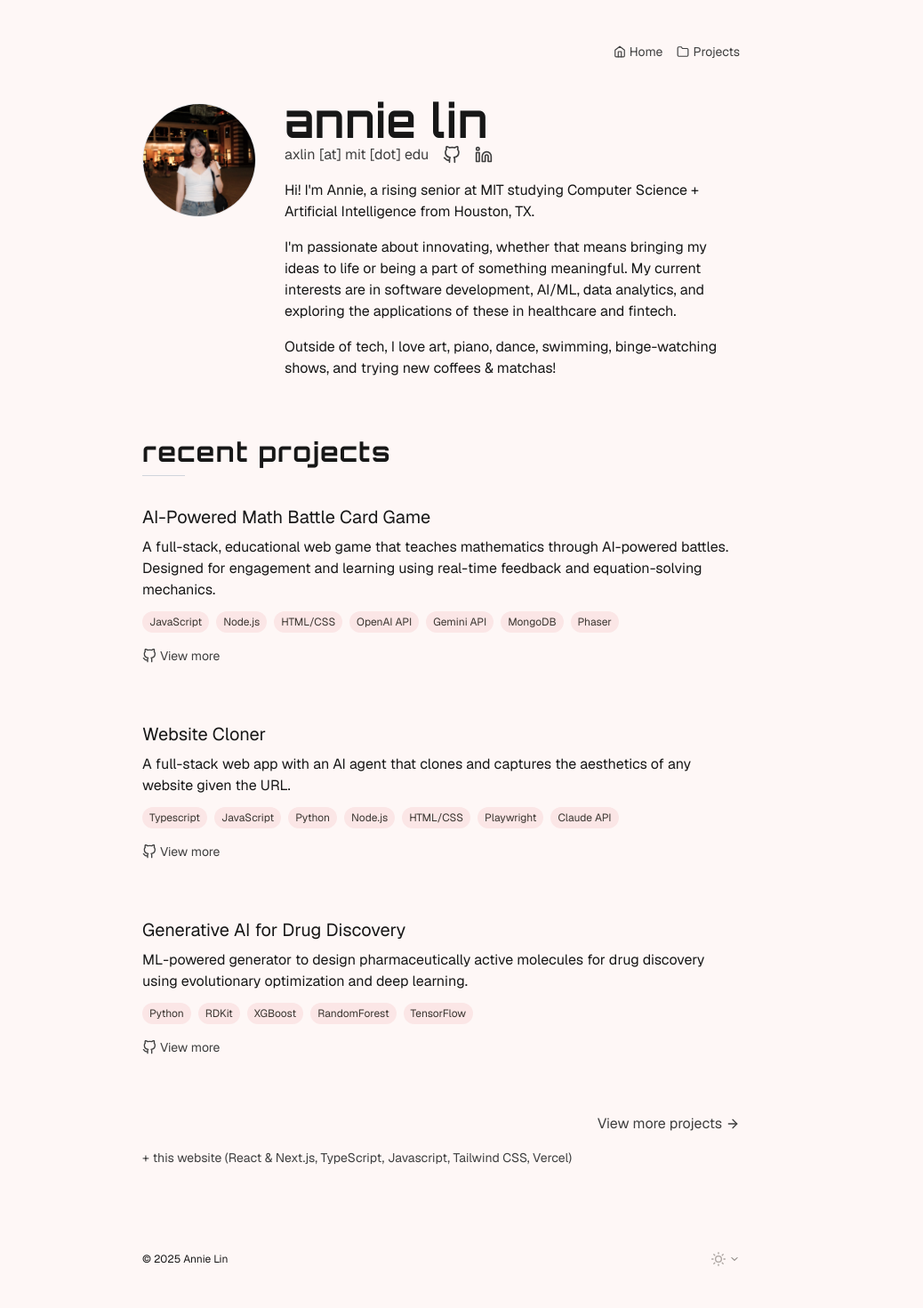
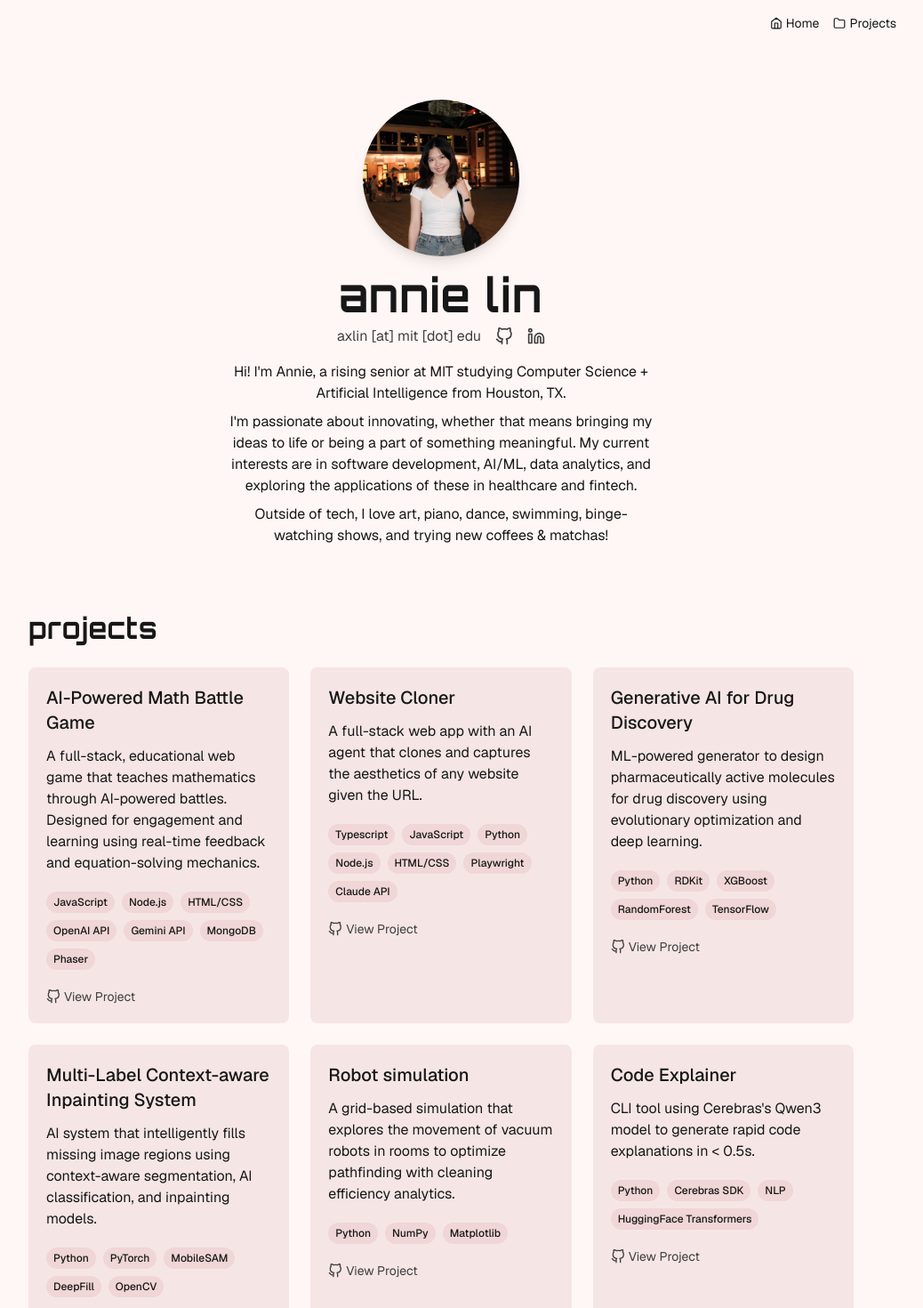
Before and after one commit to anniexlinn/website, a Next.js app: page / in a window 1280 px wide. Shown: the top 1470 px of the page at 89% size, without its empty margins (144-1182 px from the left). Built offline with nearby package versions, Linux system fonts and the light colour scheme.

Commit message:
updated ui

```diff
--- a/src/app/globals.css
+++ b/src/app/globals.css
@@ -1,36 +1,50 @@
 @import url('https://fonts.googleapis.com/css2?family=Orbitron:wght@400;500;700&display=swap');
 @import "tailwindcss";
 
-
 :root {
-  /* Light theme (unchanged) */
+  /* Light theme */
   --background: #fef7f6;
   --foreground: #171717;
   --text-primary: #171717;
   --text-secondary: #3f3f3f;
   --accent: #4d8f9e;
+
+  /* Project cards */
+  --project-card-bg: #f5e6e5;
+  --project-card-text: #171717;
+  --project-card-tech-bg: #f0d6d6;
+
+  /* Tech bubbles */
+  --tech-bubble-bg: #f0d6d6;
+  --tech-bubble-text: #171717;
 }
 
 .dark {
-  /* Enhanced dark theme */
+  /* Cool dark theme */
   --background: #1a1a1a;
+  --foreground: #f8e9e8;
+  --text-primary: #ffd6d6;
+  --text-secondary: #e8c9c8;
+  --accent: #5a9cad;
+  --accent-text: #171717;
 
-  /* Text colors */
-  --foreground: #f8e9e8; /* Base text */
-  --text-primary: #ffd6d6; /* Brighter pink for headings */
-  --text-secondary: #e8c9c8; /* Softer pink for subtext */
-
-  /* Accents */
-  --accent: #5a9cad; /* Muted teal-blue for bubbles */
-  --accent-text: #171717; /* Dark text inside bubbles */
-
-  /* Additional pink tones */
+  /* Pink tones */
   --pink-light: #f8e9e8;
   --pink-medium: #f0c8c6;
   --pink-dark: #e8a7a5;
 
-  --interactive: #f0c8c6; /* Light pink */
-  --interactive-hover: #ffb6b6; /* Brighter pink */
+  /* Interactive elements */
+  --interactive: #f0c8c6;
+  --interactive-hover: #ffb6b6;
+
+  /* Project cards */
+  --project-card-bg: #2e3740; /* Dark blue-gray */
+  --project-card-text: #f8e9e8;
+  --project-card-tech-bg: #3a3530;
+
+  /* Tech bubbles */
+  --tech-bubble-bg: #3c4754; /* Cool blue-gray */
+  --tech-bubble-text: #e2e8f0;
 }
 
 @theme inline {
@@ -46,25 +60,6 @@
   --font-sans: var(--font-geist-sans);
   --font-mono: var(--font-geist-mono);
   --font-orbitron: 'Orbitron', sans-serif;
-}
-
-/* Interactive Elements - Light Mode */
-.interactive-element {
-  color: var(--text-secondary);
-  transition: color 200ms ease;
-}
-
-.interactive-element:hover {
-  color: #f9a8d4;
-}
-
-/* Interactive Elements - Dark Mode */
-.dark .interactive-element {
-  color: var(--interactive) !important; /* #f0c8c6 */
-}
-
-.dark .interactive-element:hover {
-  color: var(--interactive-hover) !important; /* #ffb6b6 */
 }
 
 /* Base styles */
@@ -91,17 +86,72 @@ p, li {
   color: var(--text-secondary);
 }
 
+/* Interactive Elements */
+.interactive-element {
+  color: var(--text-secondary);
+  transition: color 200ms ease;
+}
+
+.interactive-element:hover {
+  color: #f9a8d4;
+}
+
+.dark .interactive-element {
+  color: var(--interactive) !important;
+}
+
+.dark .interactive-element:hover {
+  color: var(--interactive-hover) !important;
+}
+
 /* Technology bubbles */
 .tech-bubble {
-  background-color: var(--accent);
-  color: var(--accent-text);
-  padding: 0.25rem 0.75rem;
+  /* Size */
+  font-size: 0.75rem;
+  padding: 0.25rem 0.5rem;
   border-radius: 9999px;
   display: inline-block;
-  font-size: 0.875rem;
   font-weight: 500;
+
+  /* Light mode colors */
+  background-color: #f0d6d6;
+  color: var(--text-primary);
+
+  /* Dark mode colors */
+  .dark & {
+    background-color: #475569;
+    color: #f8fafc;
+  }
 }
 
+
+/* Project Cards */
+.project-card {
+  background-color: var(--project-card-bg);
+  transition: all 300ms ease;
+  height: 300px; /* Or your preferred fixed height */
+  min-height: 400px;
+  max-height: 400px;
+  overflow: hidden; /* Ensures content doesn't overflow the fixed size */
+  display: flex;
+  flex-direction: column;
+}
+
+.project-card > div {
+  flex: 1;
+  overflow: auto; /* Allows scrolling if content exceeds card height */
+}
+
+.project-card:hover {
+  transform: translateY(-4px);
+  box-shadow: 0 10px 20px rgba(0, 0, 0, 0.1);
+}
+
+.dark .project-card:hover {
+  box-shadow: 0 10px 20px rgba(0, 0, 0, 0.3);
+}
+
+/* Orbitron font styles */
 .font-orbitron {
   font-family: 'Orbitron', sans-serif;
   font-weight: 700;
@@ -120,6 +170,12 @@ p, li {
   display: inline-block;
 }
 
+
+html {
+  scroll-behavior: smooth;
+  scroll-padding-top: 80px;
+}
+
 /* Special pink accents */
 .pink-light { color: var(--pink-light); }
 .pink-medium { color: var(--pink-medium); }
--- a/src/app/page.tsx
+++ b/src/app/page.tsx
@@ -1,9 +1,11 @@
+'use client'
 import Link from "next/link";
 import Image from "next/image";
 import { FiArrowRight, FiGithub, FiLinkedin, FiHome, FiFolder } from "react-icons/fi";
-import { featuredProjects } from "@/data/projects";
+import { allProjects } from "@/data/projects";
 import { Inter } from 'next/font/google';
 import Footer from "@/components/Footer";
+import Navbar from "@/components/Navbar";
 
 const inter = Inter({
   subsets: ['latin'],
@@ -13,38 +15,39 @@ const inter = Inter({
 
 export default function Home() {
   return (
-    <main className={`min-h-screen px-6 py-12 md:px-12 max-w-3xl mx-auto ${inter.variable} font-sans antialiased`}>
-      {/* Navigation */}
-      <nav className="flex justify-end gap-4 mb-12">
-        <Link href="/" className="interactive-element text-sm flex items-center gap-1">
-          <FiHome className="w-3.5 h-3.5" /> Home
-        </Link>
-        <Link href="/projects" className="interactive-element text-sm flex items-center gap-1">
-          <FiFolder className="w-3.5 h-3.5" /> Projects
-        </Link>
-      </nav>
+    <div className={`min-h-screen flex flex-col ${inter.variable} font-sans antialiased`}>
+      {/* Anchor point for Home link */}
+      <div id="top" className="absolute top-0" />
 
-      {/* Profile Section */}
-      <header className="mb-16 flex flex-col md:flex-row gap-8 items-start">
+      {/* Navbar */}
+      <Navbar />
+
+      {/* Main content container */}
+      <main className="flex-1 px-6 pt-24 pb-12 md:px-12 md:pt-28 mx-auto w-full max-w-5xl">
+        {/* Header Section */}
+        <header className="mb-20 flex flex-col items-center text-center">
           {/* Profile Image */}
-        <div className="w-24 h-24 md:w-32 md:h-32 rounded-full overflow-hidden border border-gray-200">
+          <div className="w-36 h-36 md:w-44 md:h-44 rounded-full overflow-hidden mb-6 shadow-lg hover:shadow-xl transition-all duration-300">
             <Image
               src="/annie-profile.jpg"
               alt="Annie Lin"
-            width={128}
-            height={128}
-            className="object-cover w-full h-full"
+              width={176}
+              height={176}
+              className="object-cover w-full h-full hover:scale-105 transition-transform duration-300"
               priority
             />
           </div>
 
-        {/* Name + Socials */}
-        <div>
-          <h1 className="font-orbitron text-4xl md:text-5xl text-[#2a2520] mb-2">
+          {/* Text Content */}
+          <div className="space-y-4 max-w-2xl">
+            <h1 className="font-orbitron text-4xl md:text-5xl text-primary dark:text-[#f0c8c6]">
               Annie Lin
             </h1>
-          <div className="flex flex-col sm:flex-row gap-4 items-start sm:items-center mb-4">
-            <span className="interactive-element">axlin [at] mit [dot] edu</span>
+
+            <div className="flex flex-col sm:flex-row gap-4 items-center justify-center">
+              <span className="interactive-element">
+                axlin [at] mit [dot] edu
+              </span>
               <div className="flex gap-4">
                 <a href="https://github.com/anniexlinn" target="_blank" rel="noopener noreferrer" aria-label="GitHub">
                   <FiGithub className="interactive-element w-5 h-5" />
@@ -55,44 +58,48 @@ export default function Home() {
               </div>
             </div>
 
-          {/* Intro Paragraph */}
-          <div className="prose prose-gray max-w-lg">
-            <p className="text-[#5a534c] mb-4">
-              Hi! I&apos;m Annie, a rising senior at MIT studying Computer Science + Artificial Intelligence from Houston, TX.
+            <div className="max-w-lg mx-auto text-secondary dark:text-[#e8c9c8] space-y-2 px-4">
+              <p className="text-secondary dark:text-[#e8c9c8]">
+                Hi! I'm Annie, a rising senior at MIT studying Computer Science + Artificial Intelligence from Houston, TX.
               </p>
-            <p className="text-[#5a534c] mb-4">
-              I&apos;m passionate about innovating, whether that means bringing my ideas to life or being a part of something meaningful.
+              <p className="text-secondary dark:text-[#e8c9c8]">
+                I'm passionate about innovating, whether that means bringing my ideas to life or being a part of something meaningful.
                 My current interests are in software development, AI/ML, data analytics, and exploring the applications
                 of these in healthcare and fintech.
               </p>
-            <p className="text-[#5a534c]">
-              Outside of tech, I love art, piano, dance, swimming, binge-watching shows, and trying new coffees &amp; matchas!
+              <p className="text-secondary dark:text-[#e8c9c8]">
+                Outside of tech, I love art, piano, dance, swimming, binge-watching shows, and trying new coffees & matchas!
               </p>
             </div>
           </div>
         </header>
 
         {/* Projects Section */}
-      <section className="mb-24">
-        <div className="mb-8">
-          <h2 className="text-3xl projects-header text-[#2a2520] mb-2">
-            Recent projects
+        <section id="projects" className="mb-16 scroll-mt-16">
+          <h2 className="text-3xl font-orbitron text-primary dark:text-[#f0c8c6] mb-8 text-center">
+            Projects
           </h2>
-          <div className="w-12 h-px bg-gray-300"></div>
-        </div>
 
-        <div className="grid gap-8">
-          {featuredProjects.map((project) => (
-            <div key={project.title} className="pb-8">
-              <h3 className="text-xl font-normal text-[#2a2520] mb-2 tracking-normal">
+          <div className="grid md:grid-cols-2 lg:grid-cols-3 gap-6">
+            {allProjects.map((project) => (
+              <div
+                key={project.title}
+                className="project-card rounded-lg overflow-hidden transition-all duration-300 hover:-translate-y-1"
+              >
+                <div className="p-5 space-y-3">
+                  <h3 className="text-xl font-medium text-primary dark:text-[#f0c8c6]">
                     {project.title}
                   </h3>
-              <p className="text-[#5a534c] mb-3">{project.description}</p>
+                  <p className="text-secondary dark:text-[#e8c9c8]">{project.description}</p>
 
-              {/* Tech bubbles */}
-              <div className="flex flex-wrap gap-2 mb-4">
+                  <div className="flex flex-wrap gap-2 py-2">
                     {project.technologies.map((tech) => (
-                  <span key={tech} className="text-xs px-2 py-1 bg-[#fbe6e6] text-[#3a3530] rounded-full">
+                      <span
+                        key={tech}
+                        className="tech-bubble text-xs px-2 py-1 rounded-full
+                                  bg-[#f0d6d6] dark:bg-[#475569]
+                                  text-[#171717] dark:text-[#f8fafc]"
+                      >
                         {tech}
                       </span>
                     ))}
@@ -102,29 +109,19 @@ export default function Home() {
                     href={project.url}
                     target="_blank"
                     rel="noopener noreferrer"
-                className="interactive-element text-sm flex items-center gap-1"
+                    className="interactive-element text-sm flex items-center gap-1 mt-3"
                   >
-                <FiGithub className="w-4 h-4" /> View more
+                    <FiGithub className="w-4 h-4" /> View Project
                   </a>
+                </div>
               </div>
             ))}
           </div>
+        </section>
+      </main>
 
-        <div className="mt-8 flex justify-end">
-          <Link
-            href="/projects"
-            className="interactive-element text-m flex items-center gap-1"
-          >
-            View more projects <FiArrowRight className="w-4 h-4" />
-          </Link>
+      {/* Footer */}
+      <Footer />
     </div>
-
-        <div className="interactive-element pt-4 text-sm flex items-center">
-          <span className="mr-1">+</span>
-          <span>this website (React & Next.js, TypeScript, Javascript, Tailwind CSS, Vercel)</span>
-        </div>
-      </section>
-      <Footer />
-    </main>
   );
 }
--- a/src/components/Footer.tsx
+++ b/src/components/Footer.tsx
@@ -1,14 +1,15 @@
 // src/components/Footer.tsx
-
 'use client';
 
 import ThemeToggle from './ThemeToggle';
 
 export default function Footer() {
   return (
-    <footer className="mt-23 flex justify-between items-center text-xs text-[#5a534c] dark:text-gray-400">
-      <p>© 2025 Annie Lin</p>
-      <ThemeToggle />
+    <footer className="mt-24 py-6 px-6 md:px-12">
+      <div className="max-w-5xl mx-auto flex justify-between items-center text-sm text-[#5a534c] dark:text-[#e8c9c8]">
+        <p>© 2025 Annie Lin</p>
+        <ThemeToggle />
+      </div>
     </footer>
   );
 }
--- a/src/components/Navbar.tsx
+++ b/src/components/Navbar.tsx
@@ -7,21 +7,41 @@ import { usePathname } from "next/navigation";
 
 export default function Navbar() {
   const pathname = usePathname();
+  const isProjectsActive = pathname === '/' && typeof window !== 'undefined' && window.location.hash === '#projects';
+
+  const handleScroll = (e: React.MouseEvent, target: 'top' | 'projects') => {
+    e.preventDefault();
+    if (pathname === '/') {
+      const element = document.getElementById(target);
+      if (element) {
+        element.scrollIntoView({
+          behavior: 'smooth'
+        });
+        window.history.replaceState(null, '', target === 'top' ? '/' : '#projects');
+      }
+    } else {
+      window.location.href = target === 'top' ? '/' : '/#projects';
+    }
+  };
 
   return (
-    <nav className="flex justify-end gap-4 mb-12">
+    <nav className="fixed top-0 left-0 right-0 py-4 px-6 md:px-12 z-50 bg-background">
+      <div className="max-w-5xl mx-auto flex justify-end gap-4">
         <Link
           href="/"
-        className={`flex items-center gap-1 text-sm ${pathname === '/' ? 'font-medium' : 'hover:underline'}`}
+          onClick={(e) => handleScroll(e, 'top')}
+          className="text-sm flex items-center gap-1 text-foreground hover:text-[#f9a8d4] dark:hover:text-[#ffb6b6] transition-colors"
         >
           <FiHome className="w-3.5 h-3.5" /> Home
         </Link>
         <Link
-        href="/projects"
-        className={`flex items-center gap-1 text-sm ${pathname === '/projects' ? 'font-medium' : 'hover:underline'}`}
+          href="#projects"
+          onClick={(e) => handleScroll(e, 'projects')}
+          className="text-sm flex items-center gap-1 text-foreground hover:text-[#f9a8d4] dark:hover:text-[#ffb6b6] transition-colors"
         >
           <FiFolder className="w-3.5 h-3.5" /> Projects
         </Link>
+      </div>
     </nav>
   );
 }
--- a/src/components/ThemeToggle.tsx
+++ b/src/components/ThemeToggle.tsx
@@ -19,14 +19,14 @@ export default function ThemeToggle() {
     <div className="relative inline-block text-left">
       <button
         onClick={toggleDropdown}
-        className="flex items-center gap-1 text-xs text-[#5a534c] hover:text-pink-300 dark:text-pink-200 dark:hover:text-pink-100 transition-colors"
+        className="flex items-center gap-1 text-s text-[#5a534c] hover:text-pink-300 dark:text-pink-200 dark:hover:text-pink-100 transition-colors"
       >
         {theme === 'light' ? (
-          <FiSun className="w-4 h-4" />
+          <FiSun className="w-5 h-5 opacity-50" />
         ) : theme === 'dark' ? (
-          <FiMoon className="w-4 h-4" />
+          <FiMoon className="w-5 h-5" />
         ) : (
-          <FiSun className="w-4 h-4 opacity-50" />
+          <FiSun className="w-5 h-5 opacity-50" />
         )}
         <FiChevronDown className={`w-3 h-3 transition-transform ${isOpen ? 'rotate-180' : ''}`} />
       </button>
--- a/src/data/projects.ts
+++ b/src/data/projects.ts
@@ -1,7 +1,7 @@
 // src/data/projects.ts
 export const featuredProjects = [
   {
-    title: "AI-Powered Math Battle Card Game",
+    title: "AI-Powered Math Battle Game",
     description: "A full-stack, educational web game that teaches mathematics through AI-powered battles. Designed for engagement and learning using real-time feedback and equation-solving mechanics.",
     technologies: ["JavaScript", "Node.js", "HTML/CSS", "OpenAI API", "Gemini API", "MongoDB", "Phaser"],
     url: "https://github.com/klopfer/collectiongame",
@@ -40,7 +40,7 @@ export const allProjects = [
     updated: "Updated yesterday"
   },
   {
-    title: "Lightning Code Explainer",
+    title: "Code Explainer",
     description: "CLI tool using Cerebras's Qwen3 model to generate rapid code explanations in < 0.5s.",
     technologies: ["Python", "Cerebras SDK", "NLP", "HuggingFace Transformers"],
     url: "https://github.com/anniexlinn/cerebras-code-explainer",
```
Lines whose indentation alone changed are shown as unchanged.
